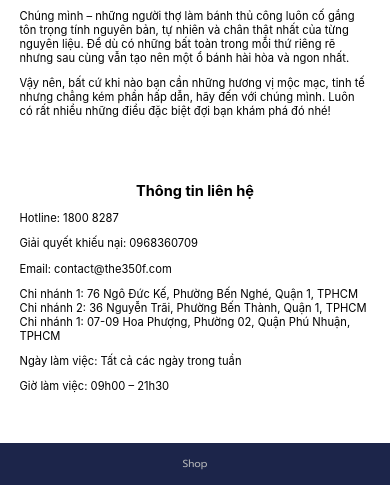
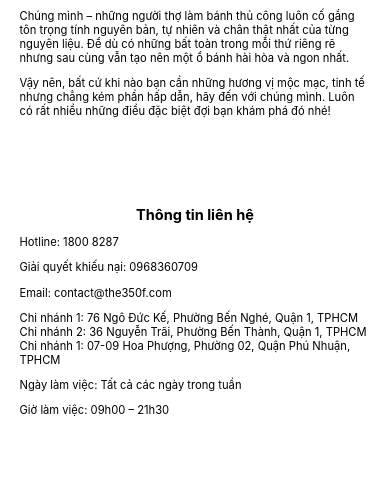
Before and after one commit to NguyenKhangPhuc/Cake-Shopping, a React (Create React App) app: page /Introduction in a window 390 px wide. Shown: the part 352-837 px from the top of the page. Built offline with nearby package versions, Linux system fonts and the light colour scheme; a web font is replaced by a local one.

Commit message:
first commit

```diff
--- a/src/App.css
+++ b/src/App.css
@@ -761,14 +761,14 @@
 
   .shop_system_mobile {
     width: 100%;
-    height: 30vh;
+    height: 40vh;
     position: absolute;
     background-color: #e3e3e3;
     display: flex;
     align-items: center;
     justify-content: space-around;
     flex-direction: column;
-    margin-top: 40vh;
+    top: 0;
     z-index: 1;
   }
 
@@ -972,8 +972,10 @@
   }
 
   .search {
+
     height: 20%;
-    font-size: 50%;
+    font-size: 40%;
+
   }
 
   .categories_position {
@@ -1008,6 +1010,7 @@
     height: 20vh;
     display: flex;
     justify-content: flex-start;
+    padding-bottom: 20%;
   }
 
   .sorting {
--- a/src/Client/Introduction.css
+++ b/src/Client/Introduction.css
@@ -193,7 +193,7 @@
     }
 
     .shop_introduction {
-        padding-top: 1em;
+        padding-top: 1.5em;
         width: 100%;
         height: 50%;
         display: flex;
@@ -222,11 +222,11 @@
     .contact_information {
 
         width: 100%;
-        height: 30%;
+        height: 50%;
         display: flex;
         flex-direction: column;
-        padding-top: 7em;
-        padding-bottom: 10%;
+        padding-top: 8.5em;
+        padding-bottom: 20%;
     }
 
     .contact_title {
--- a/src/Client/ProductDetail.css
+++ b/src/Client/ProductDetail.css
@@ -1,5 +1,5 @@
 .productdetail_layout {
-    width: 100vw;
+    width: 99vw;
     height: auto;
 
 }
```
